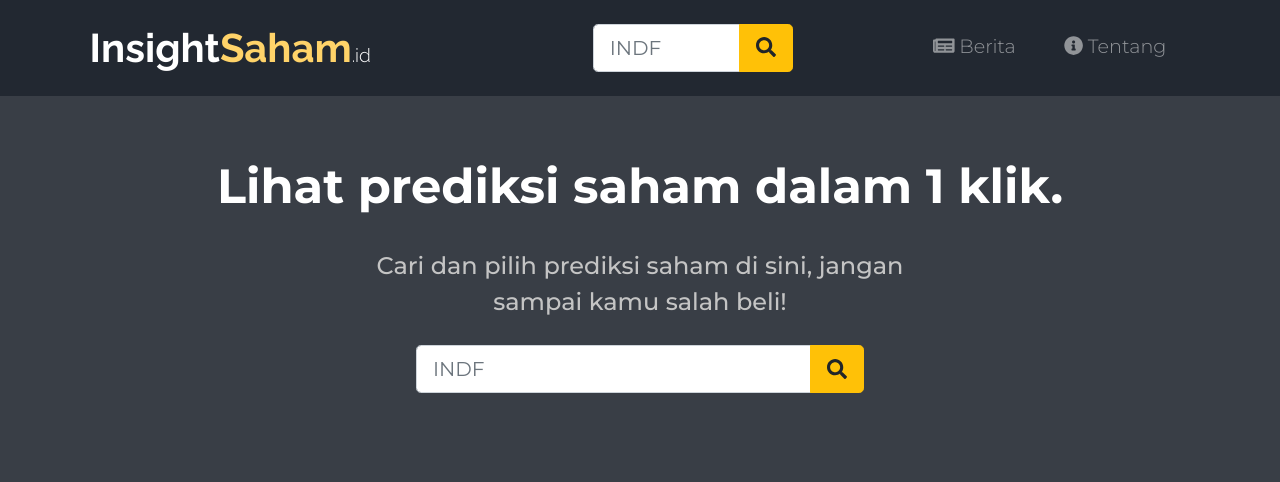
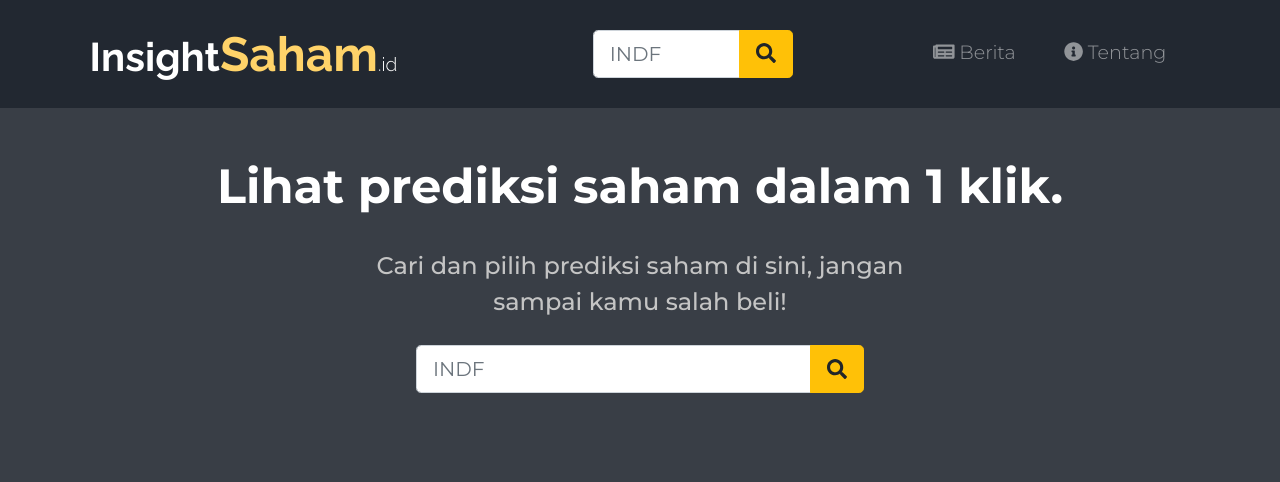
Before and after one commit to mazyogz/saham-insight-2, a Flask app: template templates/index.html in a window 1280 px wide. Shown: the top 482 px of the page. Run offline with Flask 2, Linux system fonts and the light colour scheme; the template is opened without the code that fills it: values that come from a table or form of the project are taken from there, others are empty; data comes from the database, SQL or seed files in the repository; some libraries are stand-ins or nearby versions.

Commit message:
Update header.html

```diff
--- a/templates/header.html
+++ b/templates/header.html
@@ -30,7 +30,7 @@
 
 <body>
     <nav class="navbar navbar-expand-lg navbar-dark fixed-top">
-        <a class="navbar-brand" href="{{ url_for('index') }}">Insight<span style="color: #FFD369">Saham</span><span
+        <a class="navbar-brand" style:"font-size:4rem" href="{{ url_for('index') }}">Insight<span style="color: #FFD369;font-size: 3rem">Saham</span><span
                 style="font-size: 1.2rem; font-weight: 200;">.id</span></a>
         <button class="navbar-toggler" type="button" data-toggle="collapse" data-target="#navbarSupportedContent"
             aria-controls="navbarSupportedContent" aria-expanded="false" aria-label="Toggle navigation">
```
